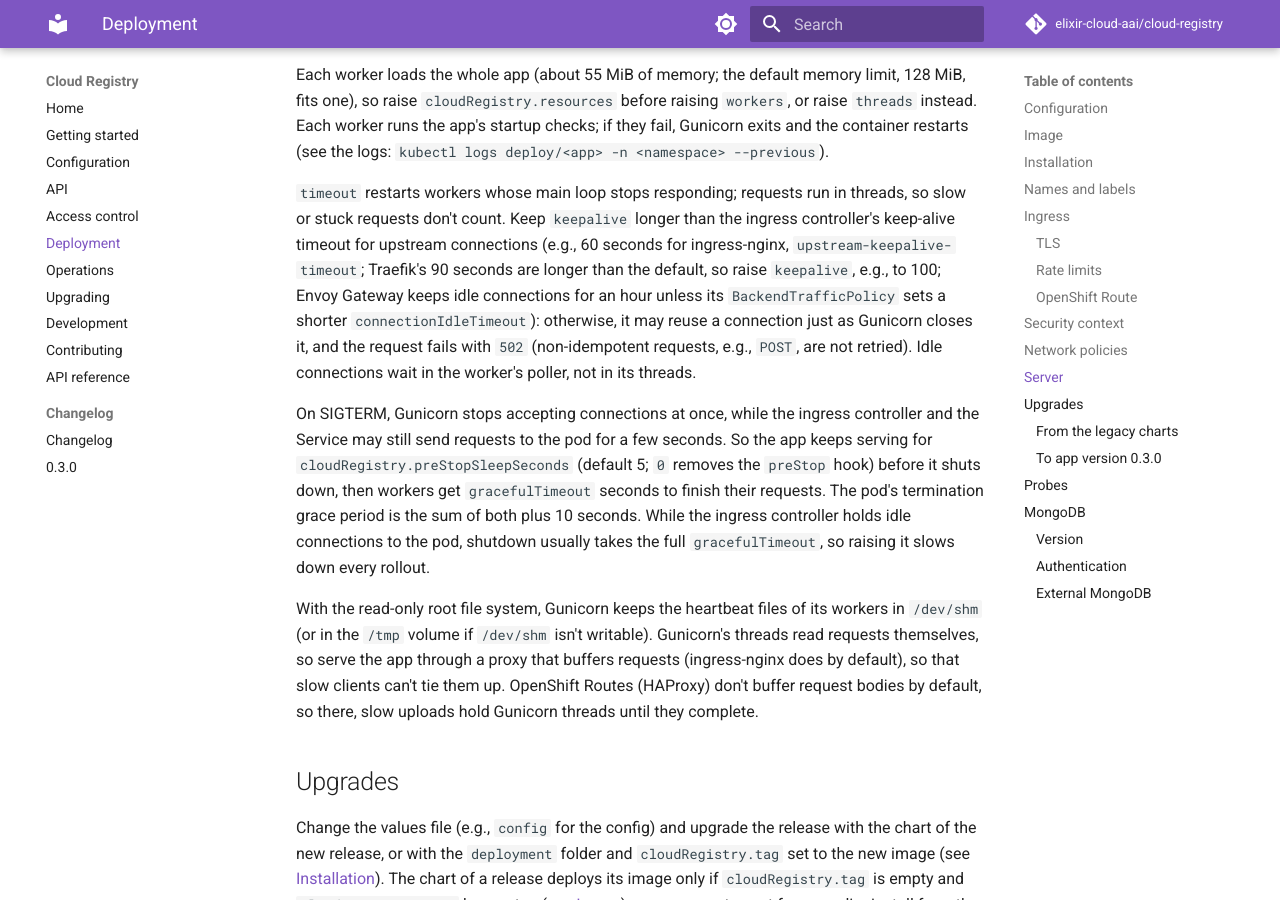
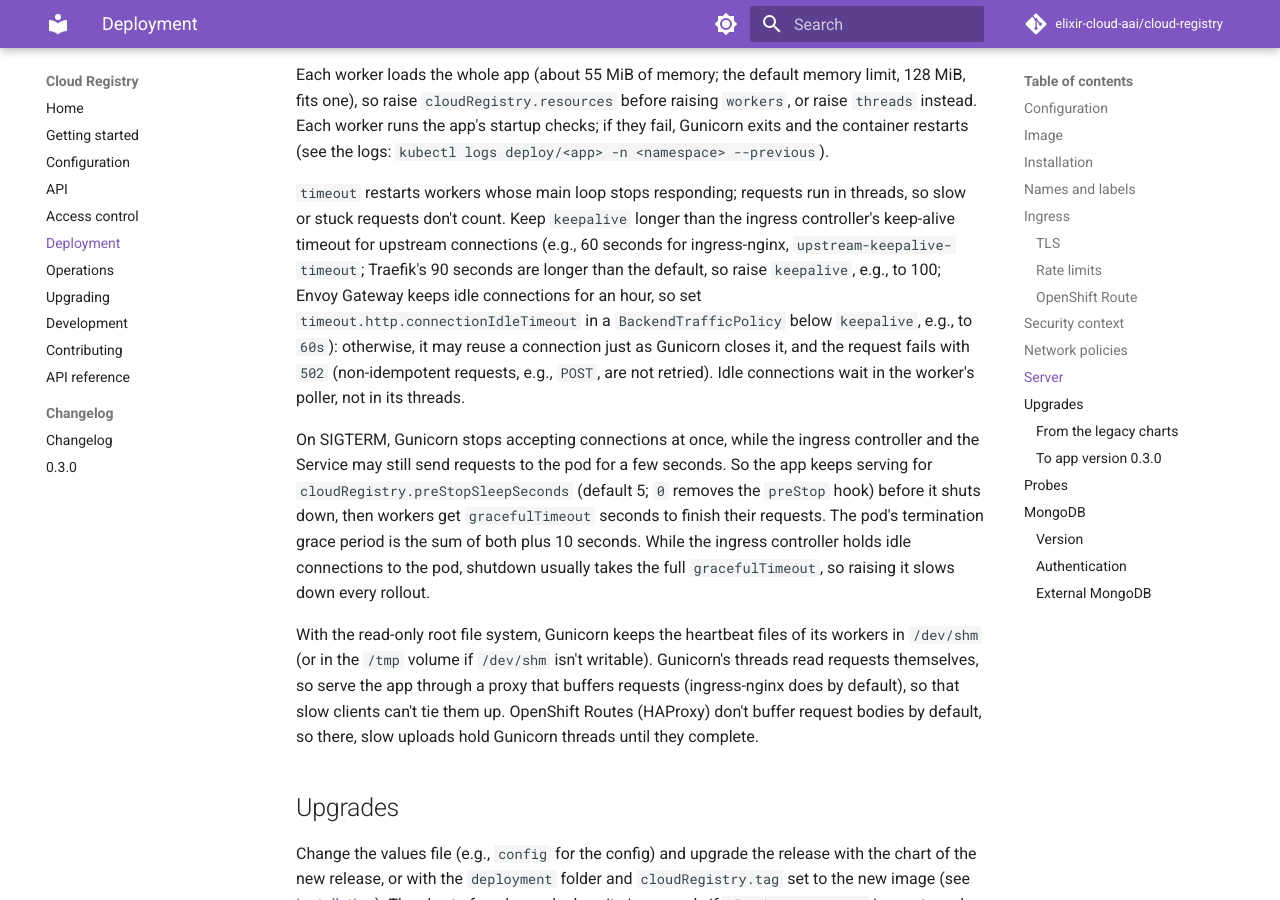
Before and after one commit to elixir-cloud-aai/cloud-registry, an MkDocs documentation site: the page built from docs/deployment.md, in a window 1280 px wide and 900 px high, scrolled down 8983 px. Built offline with MkDocs 1.6.1 and Material for MkDocs 9.7.7, drawn with Linux system fonts in a browser that asks for light colours; comment, search, counter and statistics services are not loaded.

Commit message:
docs(chart): say how to tune Envoy Gateway
Co-Authored-By: Claude Opus 5.5 <noreply@anthropic.com>

```diff
--- a/deployment/README.md
+++ b/deployment/README.md
@@ -469,8 +469,9 @@ threads, so slow or stuck requests don't count. Keep `keepalive` longer than
 the ingress controller's keep-alive timeout for upstream connections
 (e.g., 60 seconds for ingress-nginx, `upstream-keepalive-timeout`; Traefik's
 90 seconds are longer than the default, so raise `keepalive`, e.g., to 100;
-Envoy Gateway keeps idle connections for an hour unless its
-`BackendTrafficPolicy` sets a shorter `connectionIdleTimeout`): otherwise, it
+Envoy Gateway keeps idle connections for an hour, so set
+`timeout.http.connectionIdleTimeout` in a `BackendTrafficPolicy` below
+`keepalive`, e.g., to `60s`): otherwise, it
 may reuse a connection just as Gunicorn closes it, and the request fails with
 `502` (non-idempotent requests, e.g., `POST`, are not retried). Idle
 connections wait in the worker's poller, not in its threads.
```
